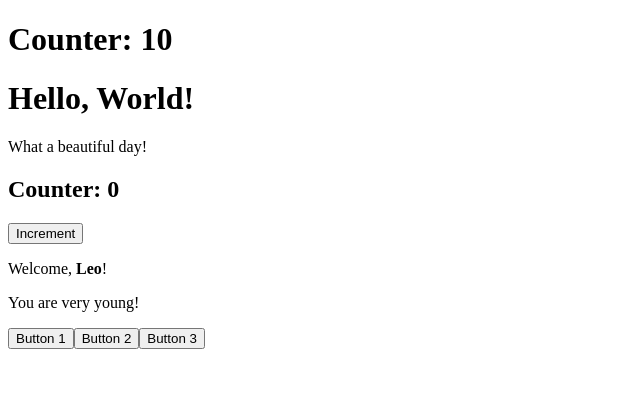
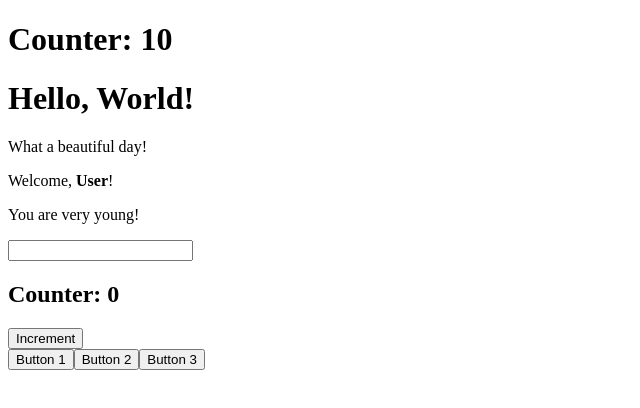
Before and after one commit to EnzoSt/react-exercises, a React (Create React App) app: page / in a window 1280 px wide. Shown: the top 408 px of the page, without its empty margins (0-640 px from the left). Built offline with nearby package versions, Linux system fonts and the light colour scheme.

Commit message:
forms-01

```diff
--- a/src/App.js
+++ b/src/App.js
@@ -3,7 +3,7 @@ import { ClickCounter } from "./ClickCounter";
 import { ClickTracker } from "./ClickTracker";
 import { Counter } from "./Counter";
 import { Hello } from "./Hello";
-import { Welcome } from "./Welcome";
+import { InteractiveWelcome } from "./InteractiveWelcome";
 
 export class App extends React.Component {
   render() {
@@ -11,8 +11,8 @@ export class App extends React.Component {
       <div>
         <Counter initialValue={0} incrementBy={1} />
         <Hello />
+        <InteractiveWelcome />
         <ClickCounter />
-        <Welcome name={"Leo"} age={18} />
         <ClickTracker />
       </div>
     );
--- /dev/null
+++ b/src/InteractiveWelcome.js
@@ -0,0 +1,25 @@
+import React from "react";
+import { Welcome } from "./Welcome";
+
+export class InteractiveWelcome extends React.Component {
+    state = {
+        username: ""
+    }
+
+    handleInputChange = (event) => {
+        const value = event.target.value
+
+        this.setState({
+            username: value
+        })
+    }
+
+    render() {
+        return (
+            <div>
+                <Welcome name={this.state.username} age={18} />
+                <input name="username" value={this.state.value} onChange={this.handleInputChange}></input>
+            </div>
+        )
+    }
+}
--- a/src/Welcome.js
+++ b/src/Welcome.js
@@ -5,7 +5,7 @@ export class Welcome extends React.Component {
   render() {
     return (
       <div>
-        <p>Welcome, <strong>{this.props.name}</strong>!</p>
+        <p>Welcome, <strong>{this.props.name || "User"}</strong>!</p>
         <Age age={this.props.age} />
       </div>
     );
```
